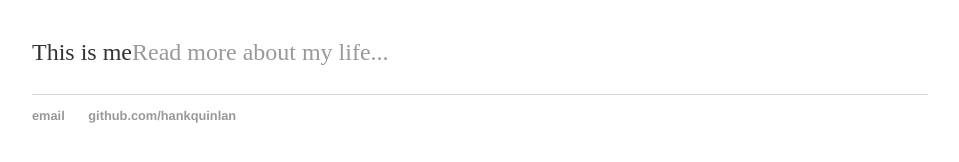
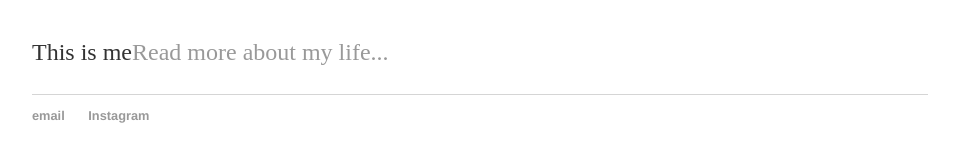
Before and after one commit to spioupiou/spioupiou.github.io, a Jekyll site: the page built from index.html, in a window 1280 px wide. Shown: the part 161-323 px from the top of the page, without its empty margins (160-1119 px from the left). Built offline with Jekyll 4.4.1, drawn with Linux system fonts in a browser that asks for light colours.

Commit message:
Update default.html

```diff
--- a/_layouts/default.html
+++ b/_layouts/default.html
@@ -21,8 +21,8 @@
 			</div><!-- /.container -->
 			<footer>
 	    		<ul>
-	        		<li><a href="mailto:hankquinlanhub@gmail.com">email</a></li>
-	        		<li><a href="https://github.com/hankquinlan">github.com/hankquinlan</a></li>
+	        		<li><a href="mailto:cedrine.monnet@gmail.com">email</a></li>
+	        		<li><a href="https://www.instagram.com/spioupiou/">Instagram</a></li>
 				</ul>
 			</footer>
 		</body>
```
